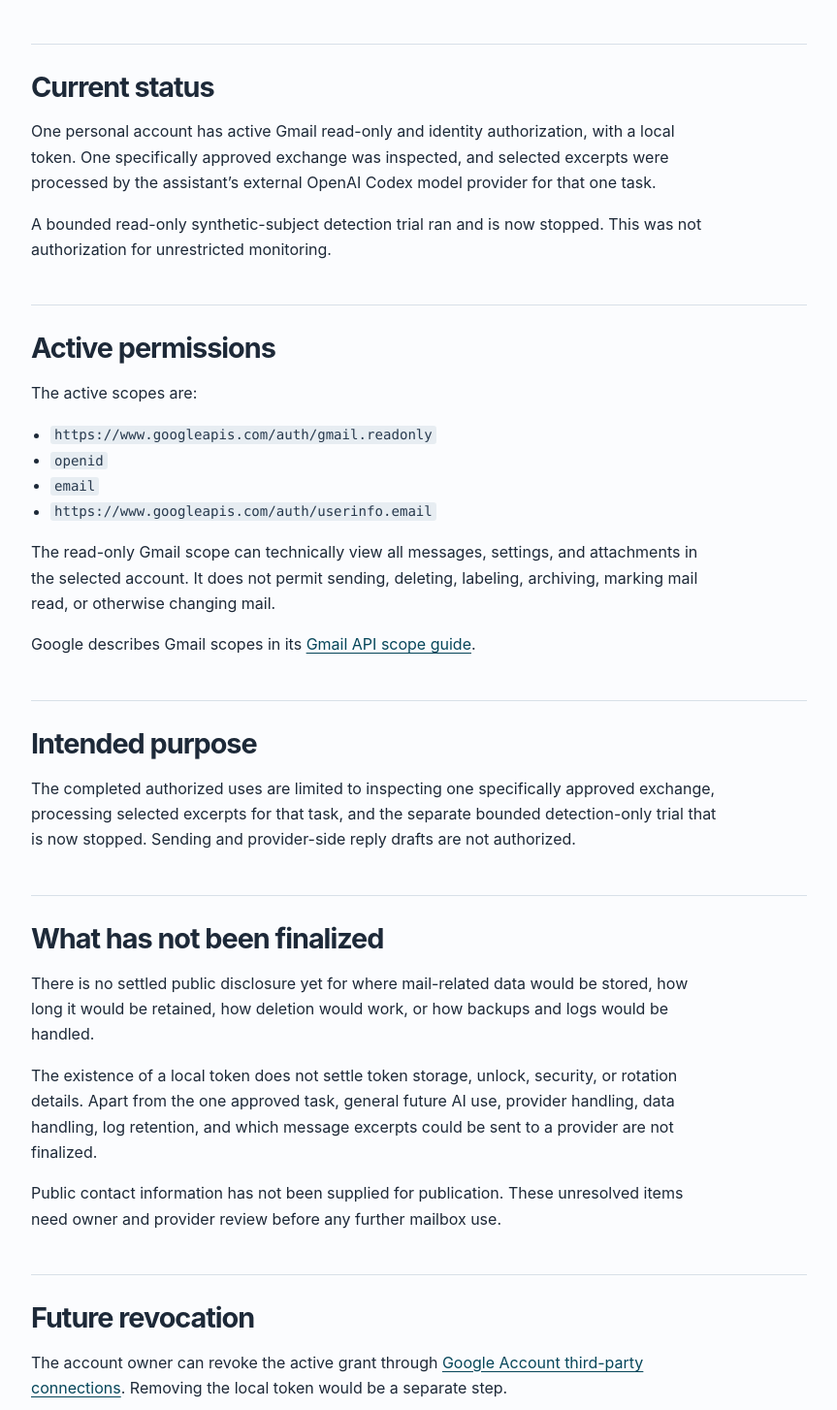
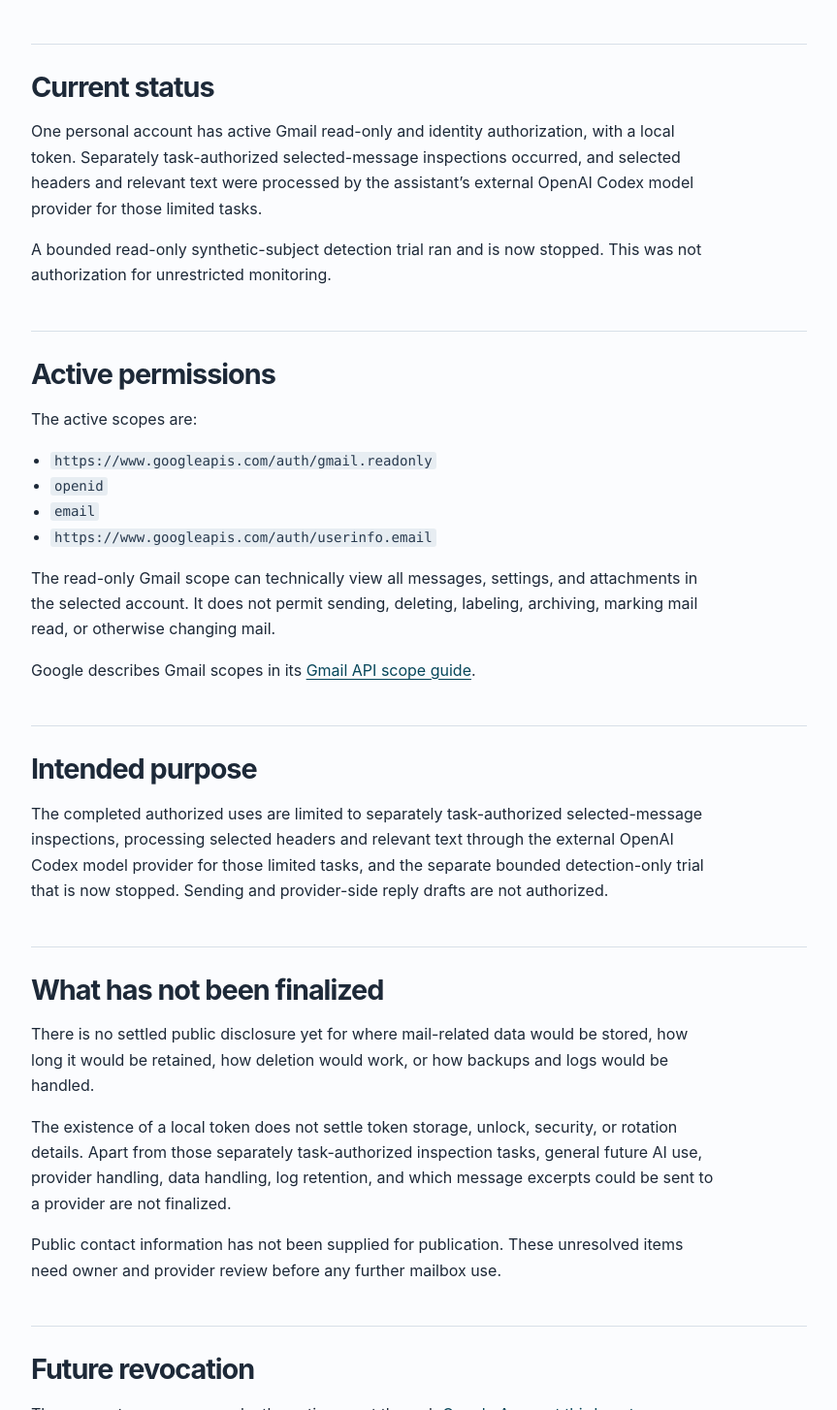
Before and after one commit to JosephMinh/samaraagentic.com, a plain HTML site: page privacy.html in a window 1280 px wide. Shown: the part 464-1918 px from the top of the page at 97% size, without its empty margins (208-1071 px from the left). Drawn offline with Linux system fonts and the light colour scheme.

Commit message:
docs: correct bounded Gmail inspection copy

```diff
--- a/privacy.html
+++ b/privacy.html
@@ -27,7 +27,7 @@
 
       <section aria-labelledby="current-status">
         <h2 id="current-status">Current status</h2>
-        <p>One personal account has active Gmail read-only and identity authorization, with a local token. One specifically approved exchange was inspected, and selected excerpts were processed by the assistant’s external OpenAI Codex model provider for that one task.</p>
+        <p>One personal account has active Gmail read-only and identity authorization, with a local token. Separately task-authorized selected-message inspections occurred, and selected headers and relevant text were processed by the assistant’s external OpenAI Codex model provider for those limited tasks.</p>
         <p>A bounded read-only synthetic-subject detection trial ran and is now stopped. This was not authorization for unrestricted monitoring.</p>
       </section>
 
@@ -46,13 +46,13 @@
 
       <section aria-labelledby="purpose">
         <h2 id="purpose">Intended purpose</h2>
-        <p>The completed authorized uses are limited to inspecting one specifically approved exchange, processing selected excerpts for that task, and the separate bounded detection-only trial that is now stopped. Sending and provider-side reply drafts are not authorized.</p>
+        <p>The completed authorized uses are limited to separately task-authorized selected-message inspections, processing selected headers and relevant text through the external OpenAI Codex model provider for those limited tasks, and the separate bounded detection-only trial that is now stopped. Sending and provider-side reply drafts are not authorized.</p>
       </section>
 
       <section aria-labelledby="open-questions">
         <h2 id="open-questions">What has not been finalized</h2>
         <p>There is no settled public disclosure yet for where mail-related data would be stored, how long it would be retained, how deletion would work, or how backups and logs would be handled.</p>
-        <p>The existence of a local token does not settle token storage, unlock, security, or rotation details. Apart from the one approved task, general future AI use, provider handling, data handling, log retention, and which message excerpts could be sent to a provider are not finalized.</p>
+        <p>The existence of a local token does not settle token storage, unlock, security, or rotation details. Apart from those separately task-authorized inspection tasks, general future AI use, provider handling, data handling, log retention, and which message excerpts could be sent to a provider are not finalized.</p>
         <p>Public contact information has not been supplied for publication. These unresolved items need owner and provider review before any further mailbox use.</p>
       </section>
 
```
Also changed, not shown: index.html (+2 -2 lines), tests/smoke.mjs (+11 -5 lines).
